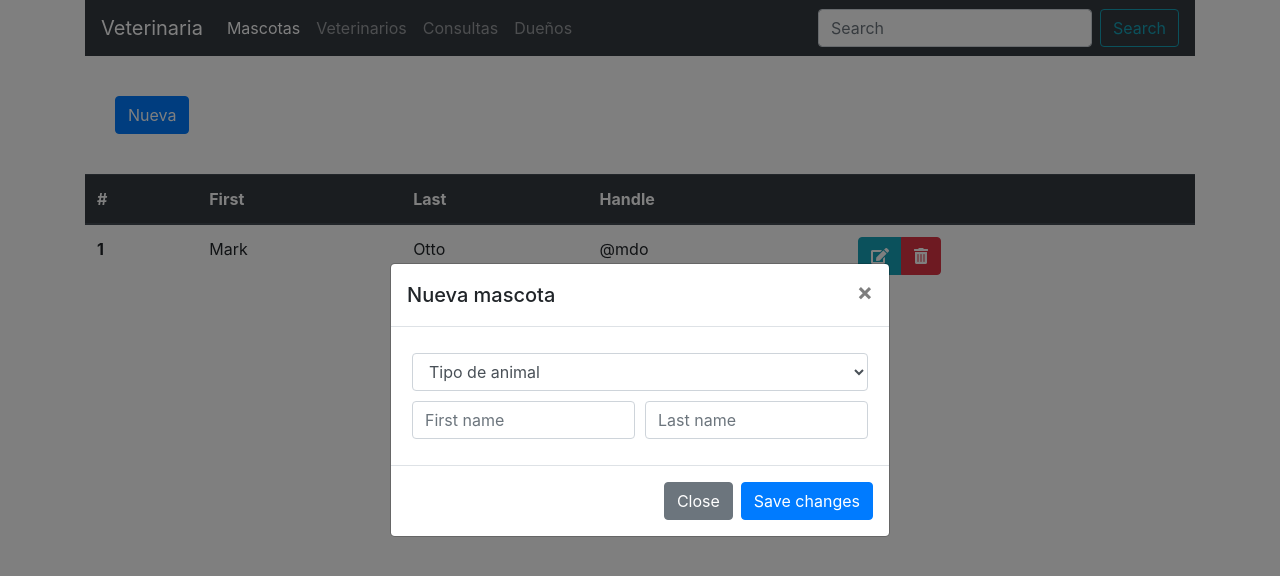
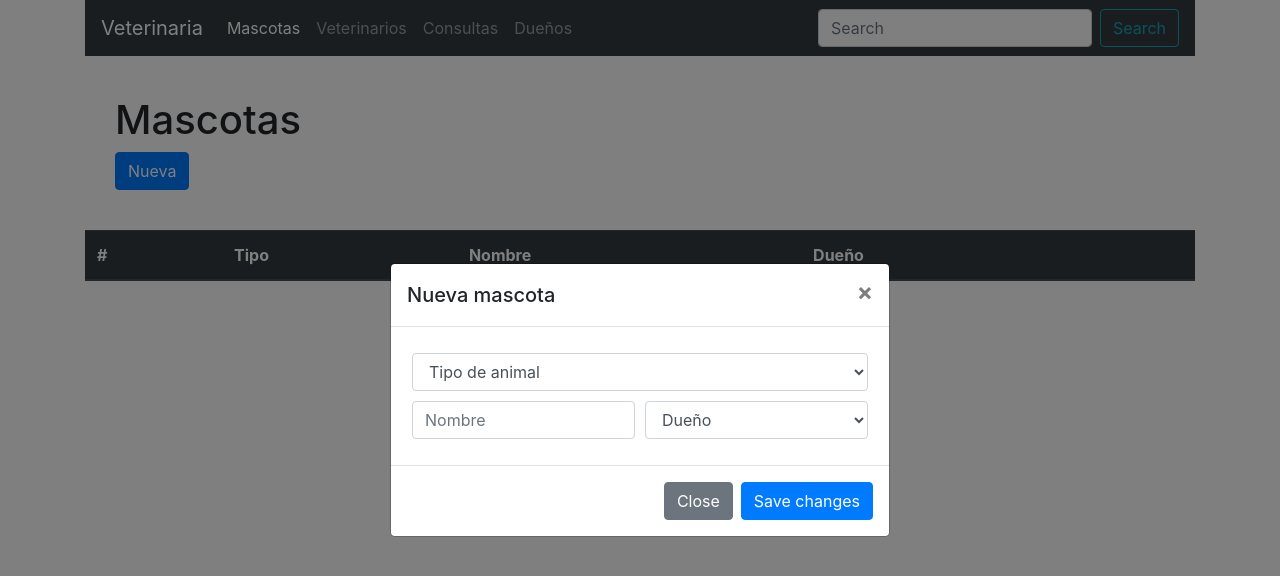
Before and after one commit to dchiapa/Full-Stack-JavaScript-Developer, a plain HTML site: page project_veterinaria/index.html in a window 1280 px wide. Both pictures are taken after a click on the button "Nueva". Drawn offline with nearby package versions, Linux system fonts and the light colour scheme.

Commit message:
add script src mascotas

```diff
--- a/project_veterinaria/index.html
+++ b/project_veterinaria/index.html
@@ -74,6 +74,7 @@
         </div>
       </nav>
       <div class="actions-menu">
+        <h1>Mascotas</h1>
         <button
           type="button"
           class="btn btn-primary"
@@ -87,30 +88,13 @@
         <thead class="thead-dark">
           <tr>
             <th scope="col">#</th>
-            <th scope="col">First</th>
-            <th scope="col">Last</th>
-            <th scope="col">Handle</th>
+            <th scope="col">Tipo</th>
+            <th scope="col">Nombre</th>
+            <th scope="col">Dueño</th>
             <th scope="col"></th>
           </tr>
         </thead>
-        <tbody>
-          <tr>
-            <th scope="row">1</th>
-            <td>Mark</td>
-            <td>Otto</td>
-            <td>@mdo</td>
-            <td>
-              <div class="btn-group" role="group" aria-label="Basic example">
-                <button type="button" class="btn btn-info">
-                  <i class="fas fa-edit"></i>
-                </button>
-                <button type="button" class="btn btn-danger">
-                  <i class="fas fa-trash-alt"></i>
-                </button>
-              </div>
-            </td>
-          </tr>
-        </tbody>
+        <tbody id="listaMascotas"></tbody>
       </table>
     </div>
 
@@ -144,11 +128,10 @@
                 <div class="col">
                   <select class="form-control" id="exampleFormControlSelect1">
                     <option>Tipo de animal</option>
-                    <option>1</option>
-                    <option>2</option>
-                    <option>3</option>
-                    <option>4</option>
-                    <option>5</option>
+                    <option>Perro</option>
+                    <option>Gato</option>
+                    <option>Ave</option>
+                    <option>Otro</option>
                   </select>
                 </div>
               </div>
@@ -156,16 +139,19 @@
                 <div class="col">
                   <input
                     type="text"
+                    name="nombre"
                     class="form-control"
-                    placeholder="First name"
+                    placeholder="Nombre"
                   />
                 </div>
                 <div class="col">
-                  <input
-                    type="text"
-                    class="form-control"
-                    placeholder="Last name"
-                  />
+                  <select class="form-control" id="exampleFormControlSelect1">
+                    <option>Dueño</option>
+                    <option>Diego</option>
+                    <option>Juan</option>
+                    <option>Pablo</option>
+                    <option>Sebastian</option>
+                  </select>
                 </div>
               </div>
             </form>
@@ -201,5 +187,7 @@
       integrity="sha384-wfSDF2E50Y2D1uUdj0O3uMBJnjuUD4Ih7YwaYd1iqfktj0Uod8GCExl3Og8ifwB6"
       crossorigin="anonymous"
     ></script>
+    <!-- My SCRIPT -->
+    <script src="./js/mascotas.js"></script>
   </body>
 </html>
```
